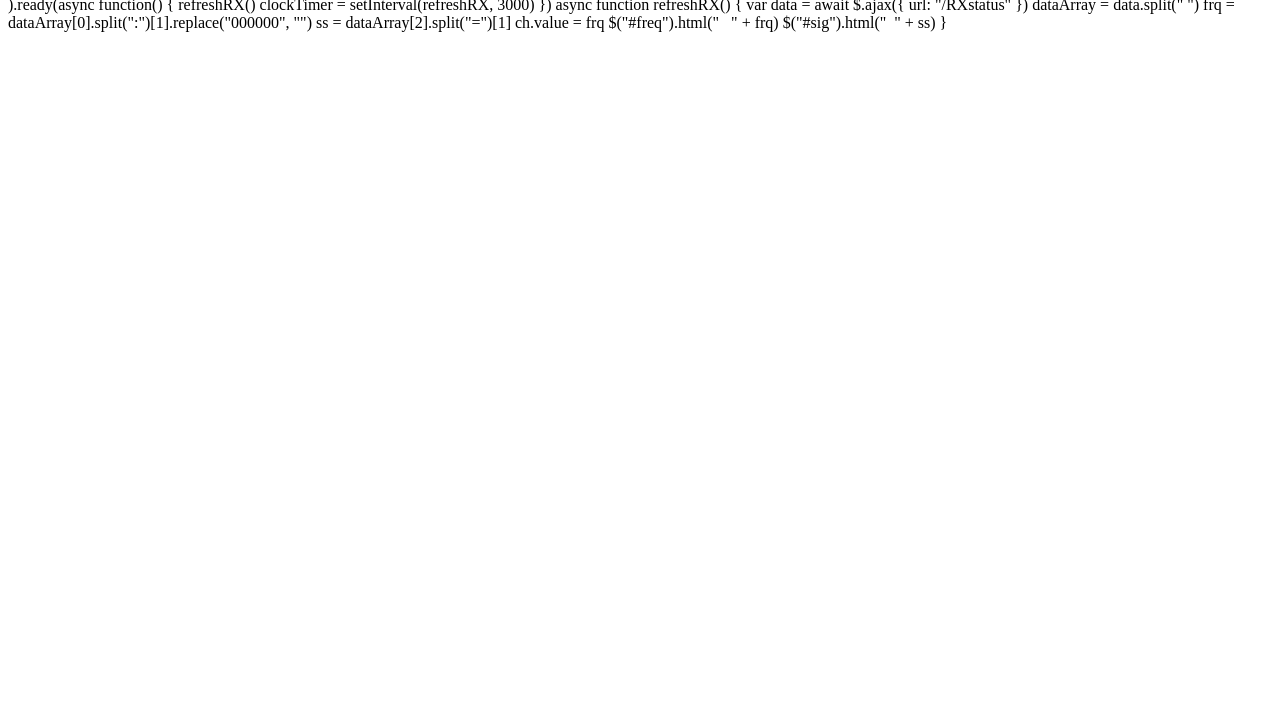
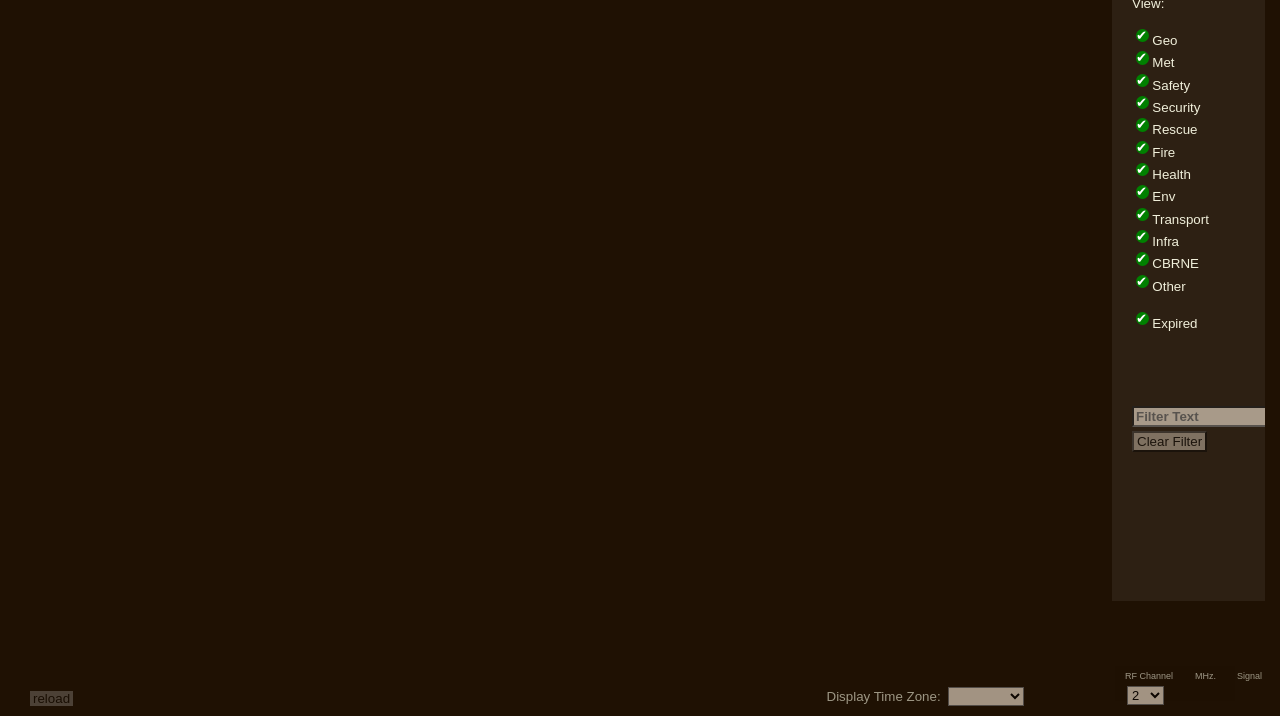
Before and after one commit to tariksetia/pbswarn, a plain HTML site: page hdhr/web/index.html in a window 1280 px wide. Shown: the part 84-800 px from the top of the page. Drawn offline with Linux system fonts and the light colour scheme; no server answers.

Commit message:
Update index.html

```diff
--- a/hdhr/web/index.html
+++ b/hdhr/web/index.html
@@ -1,48 +1,153 @@
-// 8/6/2019
+<!DOCTYPE html>
+<html><head><meta http-equiv="Content-Type" content="text/html; charset=UTF-8">
 
-var ch = document.getElementById("ch")
-var freq = document.getElementById("freq")
-var sig = document.getElementById("sig")
+  <title>PBS WARN Datacast</title>
+  <meta name="description" content="">
+  <meta name="viewport" content="width=device-width, initial-scale=1">
+  <link rel="stylesheet" href="css/main.css">
+</head>
+<body>
+  <div id="logo"><img src="img/pbs_logo_black_button_white_text.png">&nbsp;WARN Datacast</div>
 
-// onchange in ch selector, web call to tuneRx() on server (response is trackRx() output)... and reset tune
-ch.onchange = function(){
-    var setFreq = ch.options[ch.selectedIndex].value
-    tuneRX(setFreq)
-    persist.setItem("freq", setFreq )
-    ch.blur()
-}
+  <div id="masterDiv"></div>
 
-// function to call tuneRX() on service
-async function tuneRX(freq) {
-    const result = await $.ajax({
-        url: "/tuneRX/"+freq
-    }).then(RXstatus)
-}
+  <div id="infoViewer" style="display: none;">
+     <div id="infoDisplay"></div>
+  </div>
 
-async function RXstatus(data) {
-    const status = await $.ajax({
-        url: "/RXstatus"
-    })
-    dataArray = status.split(" ")
-    frq = dataArray[0].split(":")[1].replace("000000", "")
-    ss = dataArray[2].split("=")[1]
-    freq.value = " " + frq
-    sig.value = " " + ss
-}
+  <div id="rawViewer" style="display: none;">
+    <div id="rawDisplay"></div>
+  </div>
 
-$( document ).ready(async function() {
-    refreshRX()
-    clockTimer = setInterval(refreshRX, 3000)
-})
+  <div id="clock">Setting</div><br>
+  <div id="uptimer">Not yet updated&nbsp;</div>
 
-async function refreshRX() {
-    var data = await $.ajax({
-        url: "/RXstatus"
-    })
-    dataArray = data.split(" ")
-    frq = dataArray[0].split(":")[1].replace("000000", "")
-    ss = dataArray[2].split("=")[1]
-    ch.value = frq
-    $("#freq").html("&nbsp;&nbsp;&nbsp;" + frq)
-    $("#sig").html("&nbsp;&nbsp;" + ss)
-}
+  <div id="reload" style="position:absolute;bottom:10px;left:30px;color:black;background-color:white;opacity:0.2;cursor:pointer;" class="button">reload</div>
+
+  <div id="filterDiv" data-children-count="13">
+    View:<br> <br>
+    <input type="checkbox" name="Geo" checked="" class="styled filter">Geo <br>
+    <input type="checkbox" name="Met" checked="" class="styled filter">Met <br>
+    <input type="checkbox" name="Safety" checked="" class="styled filter">Safety <br>
+    <input type="checkbox" name="Security" checked="" class="styled filter">Security <br>
+    <input type="checkbox" name="Rescue" checked="" class="styled filter">Rescue <br>
+    <input type="checkbox" name="Fire" checked="" class="styled filter">Fire <br>
+    <input type="checkbox" name="Health" checked="" class="styled filter">Health <br>
+    <input type="checkbox" name="Env" checked="" class="styled filter">Env <br>
+    <input type="checkbox" name="Transport" checked="" class="styled filter">Transport <br>
+    <input type="checkbox" name="Infra" checked="" class="styled filter">Infra <br>
+    <input type="checkbox" name="CBRNE" checked="" class="styled filter">CBRNE <br>
+    <input type="checkbox" name="Other" checked="" class="styled filter">Other <br>
+    <br>
+    <input type="checkbox" name="ExpiredCB" id="ExpiredCB" checked>Expired
+    <br><br><br><br><br><br>
+    <input type="text" id="filterText" placeholder="Filter Text" value="" size="14">
+    <input type="button" class="button" id="clearFilter" style="margin-top:4px;" value="Clear Filter">
+    </tr>
+    <br>
+    </tr></table>
+  </div>
+
+  <div id="displayZone">
+    Display Time Zone:&nbsp;
+    <select id="timeZone">
+        <option value="Etc/GMT">GMT</option>
+        <option value="America/Port_of_Spain">Atlantic</option>
+        <option value="America/New_York">Eastern</option>
+        <option value="America/Chicago">Central</option>
+        <option value="America/Denver">Mountain</option>
+        <option value="America/Los_Angeles">Pacific</option>
+        <option value="America/Anchorage">Alaska</option>
+        <option value="Pacific/Honolulu">Hawaii</option>
+        <option value="Pacific/Pago_Pago">Samoa</option>
+        <option value="Pacific/Guam">Guam</option>
+    </select>
+  </div>
+
+  <div id="tuner">
+
+    <div id="chLabel">RF Channel</div>
+    <div id="frLabel">MHz.</div>
+    <div id="ssLabel">Signal</div>
+
+    <select id="ch">
+        <option value="57">2</option>
+        <option value="63">3</option>
+        <option value="69">4</option>
+        <option value="79">5</option>
+        <option value="85">6</option>
+        <option value="177">7</option>
+        <option value="183">8</option>
+        <option value="189">9</option>
+        <option value="195">10</option>
+        <option value="201">11</option>
+        <option value="207">12</option>
+        <option value="213">13</option>
+        <option value="473">14</option>
+        <option value="479">15</option>
+        <option value="485">16</option>
+        <option value="491">17</option>
+        <option value="497">18</option>
+        <option value="503">19</option>
+        <option value="509">20</option>
+        <option value="515">21</option>
+        <option value="521">22</option>
+        <option value="527">23</option>
+        <option value="533">24</option>
+        <option value="539">25</option>
+        <option value="545">26</option>
+        <option value="551">27</option>
+        <option value="557">28</option>
+        <option value="563">29</option>
+        <option value="569">30</option>
+        <option value="575">31</option>
+        <option value="581">32</option>
+        <option value="587">33</option>
+        <option value="593">34</option>
+        <option value="599">35</option>
+        <option value="605">36</option>
+        <option value="611">37</option>
+        <option value="617">38</option>
+        <option value="623">39</option>
+        <option value="629">40</option>
+        <option value="635">41</option>
+        <option value="641">42</option>
+        <option value="647">43</option>
+        <option value="653">44</option>
+        <option value="659">45</option>
+        <option value="665">46</option>
+        <option value="671">47</option>
+        <option value="677">48</option>
+        <option value="683">49</option>
+        <option value="689">50</option>
+        <option value="695">51</option>
+        <option value="701">52</option>
+        <option value="707">53</option>
+        <option value="719">55</option>
+        <option value="725">56</option>
+        <option value="731">57</option>
+        <option value="737">58</option>
+        <option value="761">62</option>
+        <option value="767">63</option>
+        <option value="773">64</option>
+        <option value="791">67</option>
+        <option value="797">68</option>
+        <option value="803">69</option>
+    </select>
+
+    <div id="freq" class="display" ></div>
+
+    <div id="sig" class="display" ></div>
+
+
+  </div>
+
+<script src="js/jquery-3.3.1.min.js" crossorigin="anonymous"></script>
+<script src="js/luxon.min.js"></script>
+<script src="js/vkbeautify.js"></script>
+<script src="js/clock.js"></script>
+<script src="js/warn.js"></script>
+<script src="js/webapi.js"></script>
+<script src="js/tuner.js"></script>
+
+</body></html>
```
